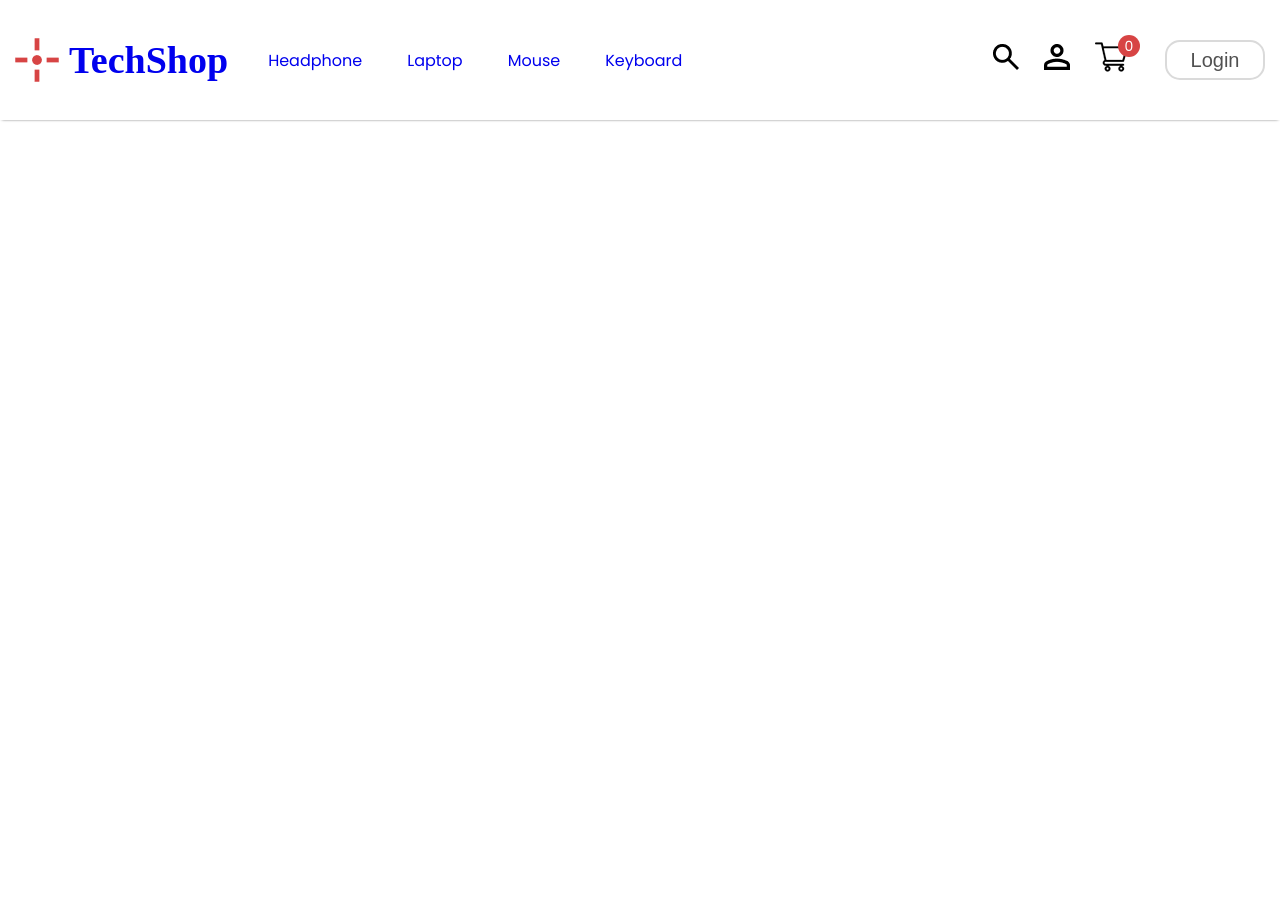
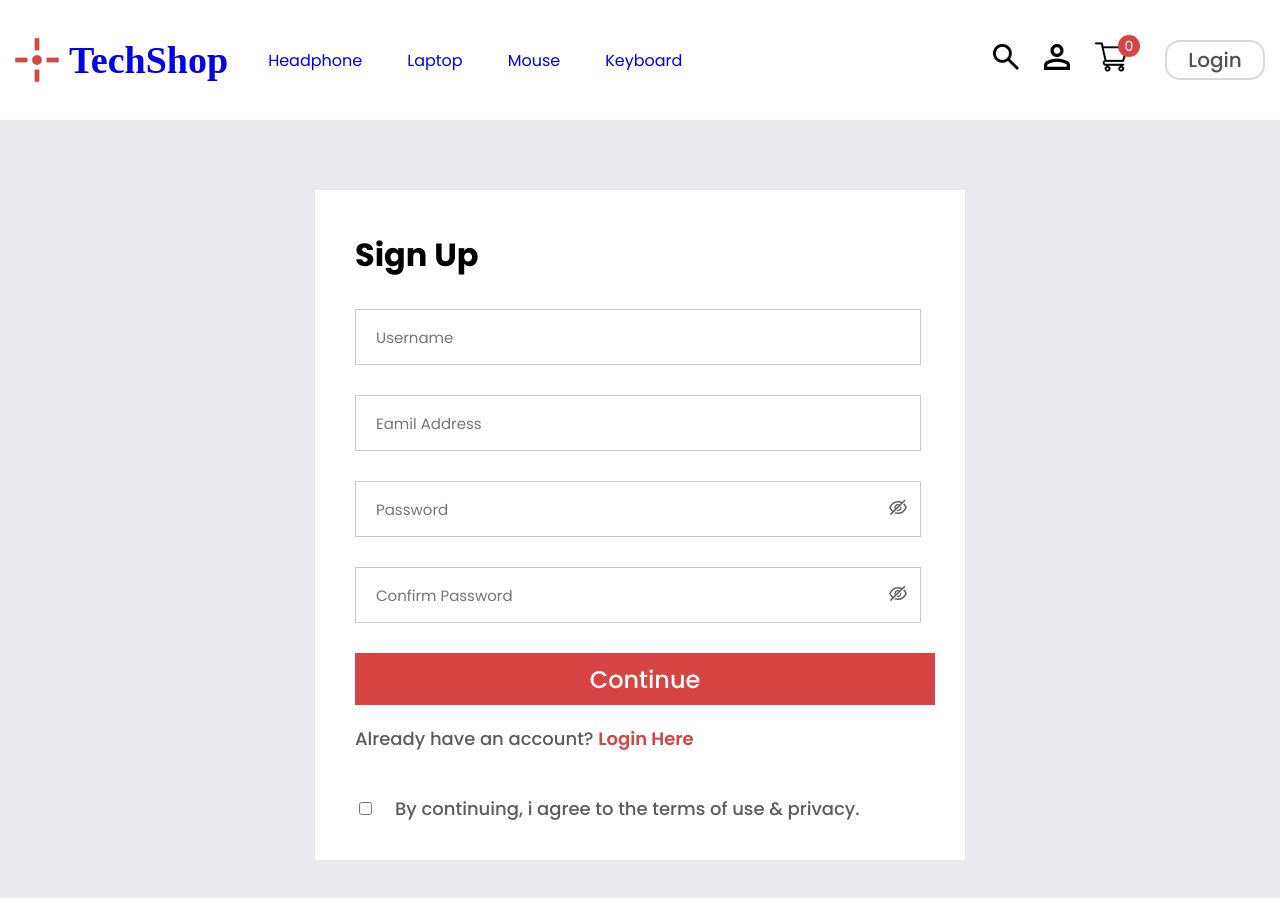
Before and after one commit to myip0728/a7_shopping_system, a React (Create React App) app in the folder frontend/: page /signup in a window 1280 px wide. Shown: the top 898 px of the page. Before the commit the page ends 800 px from the top, so only its background shows below. Built offline with nearby package versions, Linux system fonts and the light colour scheme; a web font is replaced by a local one.

Commit message:
Login and Sign in page rendering
frontend development in login and sign in page rendering

```diff
--- a/frontend/package.json
+++ b/frontend/package.json
@@ -3,6 +3,7 @@
   "version": "0.1.0",
   "private": true,
   "dependencies": {
+    "@ant-design/icons": "^4.8.3",
     "@testing-library/jest-dom": "^5.17.0",
     "@testing-library/react": "^13.4.0",
     "@testing-library/user-event": "^13.5.0",
--- a/frontend/src/App.js
+++ b/frontend/src/App.js
@@ -5,7 +5,8 @@
 import Home from './Pages/Home'
 import ShopCategory from './Pages/ShopCategory'
 import Cart from './Pages/Cart'
-import LoginSignup from './Pages/LoginSignup'
+import Login from './Pages/Login'
+import Signup from './Pages/Signup'
 import Product from './Pages/Product'
 import UserPage from './Pages/UserPage'
 import Search from './Pages/Search';
@@ -29,7 +30,8 @@
           <Route path='/search' element={<Search />}></Route>
           <Route path='/userpage' element={<UserPage />}></Route>
           <Route path='/cart' element={<Cart />}></Route>
-          <Route path='/login' element={<LoginSignup />}></Route>
+          <Route path='/login' element={<Login />}></Route>
+          <Route path='/signup' element={<Signup />}></Route>
         </Routes>
       </BrowserRouter>
     </div>
--- a/frontend/src/Components/Navbar/Navbar.css
+++ b/frontend/src/Components/Navbar/Navbar.css
@@ -65,6 +65,7 @@
 .nav-login-cart button {
     width: 100px;
     height: 40px;
+    margin: 0px;
     outline: none;
     border: 2px solid #dadada;
     border-radius: 15px;
--- /dev/null
+++ b/frontend/src/Pages/CSS/LoginSignup.css
@@ -0,0 +1,96 @@
+.loginsignup {
+    width: 100%;
+    height: 100vh;
+    background: #eaeaee;
+    padding-top: 70px;
+}
+
+.login-container {
+    width: 570px;
+    height: 400px;
+    background: #ffffff;
+    margin: auto;
+    padding: 20px 40px;
+}
+
+.signup-container {
+    width: 570px;
+    height: 630px;
+    background: #ffffff;
+    margin: auto;
+    padding: 20px 40px;
+}
+
+.loginsignup-container h1 {
+    margin: 20px 0px;
+}
+
+.loginsignup-fields input {
+    height: 52px;
+    width: 95%;
+    padding-left: 20px;
+    border: 1px solid #c9c9c9;
+    outline: none;
+    color: #5c5c5c;
+    font-size: 15px;
+    font-family: 'Poppins', cursive;
+}
+
+.loginsignup-fields {
+    display: flex;
+    position: relative;
+    flex-direction: column;
+    gap: 29px;
+    margin-top: 30px;
+}
+
+
+
+.loginsignup-fields div {
+    position: absolute;
+    top: 50%;
+    right: 18px;
+    transform: translateY(-50%);
+    cursor: pointer;
+}
+
+.loginsignup-fields div svg {
+    font-size: 18px;
+    color: #5c5c5c;
+}
+
+button {
+    width: 580px;
+    height: 52px;
+    color: #ffffff;
+    background: #d74444;
+    margin-top: 30px;
+    border: none;
+    font-size: 24px;
+    font-weight: 500;
+    cursor: pointer;
+    font-family: 'Poppins', cursive;
+}
+
+.loginsignup-login {
+    margin-top: 20px;
+    color: #5c5c5c;
+    font-size: 18px;
+    font-weight: 500;
+}
+
+.loginsignup-login span {
+    color: #d74444;
+    font-weight: 600;
+}
+
+.loginsignup-agree {
+    display: flex;
+    align-items: center;
+    margin-top: 25px;
+    gap: 20px;
+    color: #5c5c5c;
+    font-size: 18px;
+    font-weight: 500;
+
+}
--- /dev/null
+++ b/frontend/src/Pages/Login.jsx
@@ -0,0 +1,32 @@
+import React from 'react'
+import './CSS/LoginSignup.css'
+import { Link } from 'react-router-dom'
+import { EyeInvisibleOutlined, EyeOutlined } from "@ant-design/icons"
+import { useState } from "react";
+
+export const Login = () => {
+    const [visible, setVisible] = useState(false);
+
+    return (
+        <div className='loginsignup'>
+            <div className="login-container">
+                <h1>Login</h1>
+                <div className='loginsignup-fields'>
+                    <input type="email" placeholder='Eamil Address' />
+                </div>
+                <div className='loginsignup-fields'>
+                    <input type={visible ? "text" : "password"} placeholder='Password' />
+                    <div onClick={() => setVisible(!visible)}>
+                        {visible ? <EyeOutlined /> : <EyeInvisibleOutlined />}
+                    </div>
+                </div>
+                <button>Continue</button>
+                <p className="loginsignup-login">Dont have an account? <Link style={{ textDecoration: 'none' }} to='/signup'><span>Sign up Here</span></Link></p>
+                <div className="loginsignup-agree">
+                </div>
+            </div>
+        </div>
+    )
+}
+
+export default Login
--- a/frontend/src/Pages/LoginSignup.jsx
+++ /dev/null
@@ -1,9 +0,0 @@
-import React from 'react'
-
-export const LoginSignup = () => {
-    return (
-        <div>LoginSignup</div>
-    )
-}
-
-export default LoginSignup
--- /dev/null
+++ b/frontend/src/Pages/Signup.jsx
@@ -0,0 +1,45 @@
+import React from 'react'
+import './CSS/LoginSignup.css'
+import { Link } from 'react-router-dom'
+import { EyeInvisibleOutlined, EyeOutlined } from "@ant-design/icons"
+import { useState } from "react";
+
+
+export const Signup = () => {
+    const [visible1, setVisible1] = useState(false);
+    const [visible2, setVisible2] = useState(false);
+
+    return (
+        <div className='loginsignup'>
+            <div className="signup-container">
+                <h1>Sign Up</h1>
+                <div className='loginsignup-fields'>
+                    <input type="text" placeholder='Username' />
+                </div>
+                <div className='loginsignup-fields'>
+                    <input type="email" placeholder='Eamil Address' />
+                </div>
+                <div className='loginsignup-fields'>
+                    <input type={visible1 ? "text" : "password"} placeholder='Password' />
+                    <div onClick={() => setVisible1(!visible1)}>
+                        {visible1 ? <EyeOutlined /> : <EyeInvisibleOutlined />}
+                    </div>
+                </div>
+                <div className='loginsignup-fields'>
+                    <input type={visible2 ? "text" : "password"} placeholder='Confirm Password' />
+                    <div onClick={() => setVisible2(!visible2)}>
+                        {visible2 ? <EyeOutlined /> : <EyeInvisibleOutlined />}
+                    </div>
+                </div>
+                <button>Continue</button>
+                <p className="loginsignup-login">Already have an account? <Link style={{ textDecoration: 'none' }} to='/login'><span>Login Here</span></Link></p>
+                <div className="loginsignup-agree">
+                    <input type="checkbox" name='' id='' />
+                    <p>By continuing, i agree to the terms of use & privacy.</p>
+                </div>
+            </div>
+        </div>
+    )
+}
+
+export default Signup
```
Also changed, not shown: 1 other file (tests, documents, lock files or other folders).
